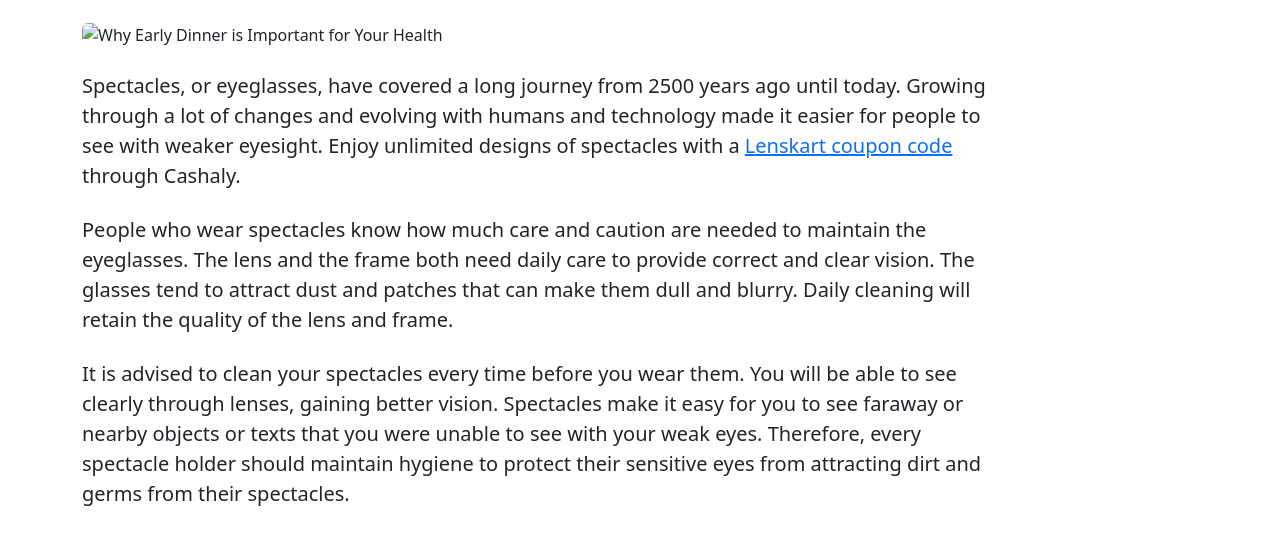
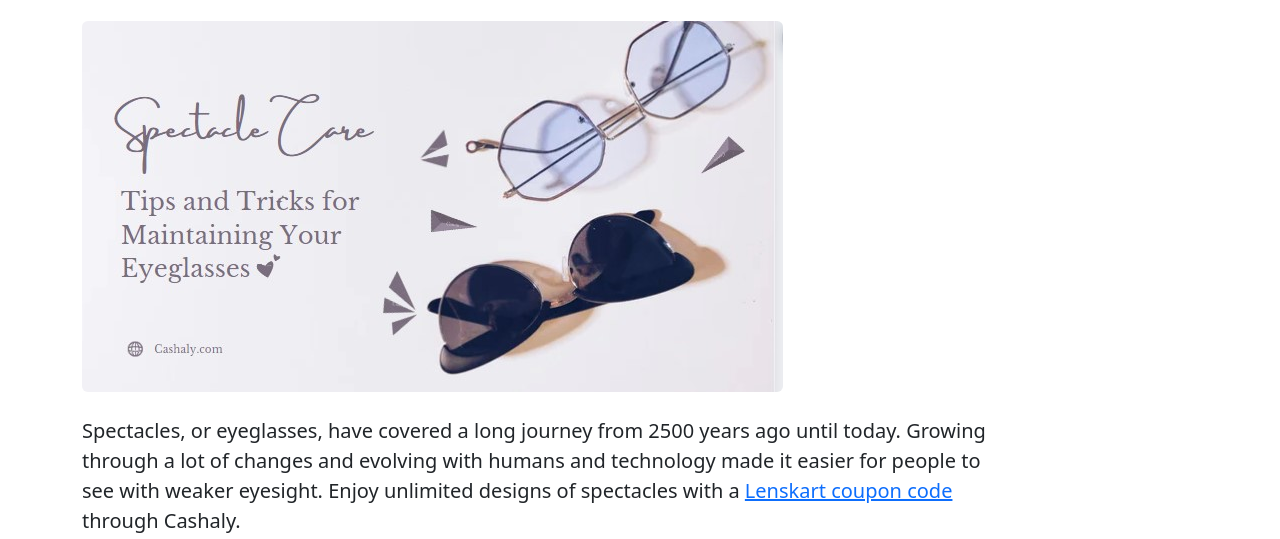
Before and after one commit to devsingh1995/article-center, a plain HTML site: page tips-to-maintain-eyeglasses-looking-brand-new.html in a window 1280 px wide. Shown: the part 231-770 px from the top of the page. Drawn offline with nearby package versions, Linux system fonts and the light colour scheme.

Commit message:
Add files via upload

```diff
--- a/tips-to-maintain-eyeglasses-looking-brand-new.html
+++ b/tips-to-maintain-eyeglasses-looking-brand-new.html
@@ -39,7 +39,7 @@
 
                         </header>
                         <!-- Preview image figure-->
-                        <figure class="mb-4"><img class="img-fluid rounded" src="assets/compelling-reasons-to-make-early-dining-a-daily-ritual.jpg" alt="Why Early Dinner is Important for Your Health" /></figure>
+                        <figure class="mb-4"><img class="img-fluid rounded" src="assets/tips-to-maintain-your-eyeglasses.jpg" alt="Tips to maintain your eyeglasses" /></figure>
                         <!-- Post content-->
                         <section class="mb-5">
                             <p class="fs-5 mb-4">Spectacles, or eyeglasses, have covered a long journey from 2500 years ago until today. Growing through a lot of changes and evolving with humans and technology made it easier for people to see with weaker eyesight. Enjoy unlimited designs of spectacles with a <a href="https://www.cashaly.com/store/lenskart-coupons">Lenskart coupon code</a> through Cashaly.</p>
```
